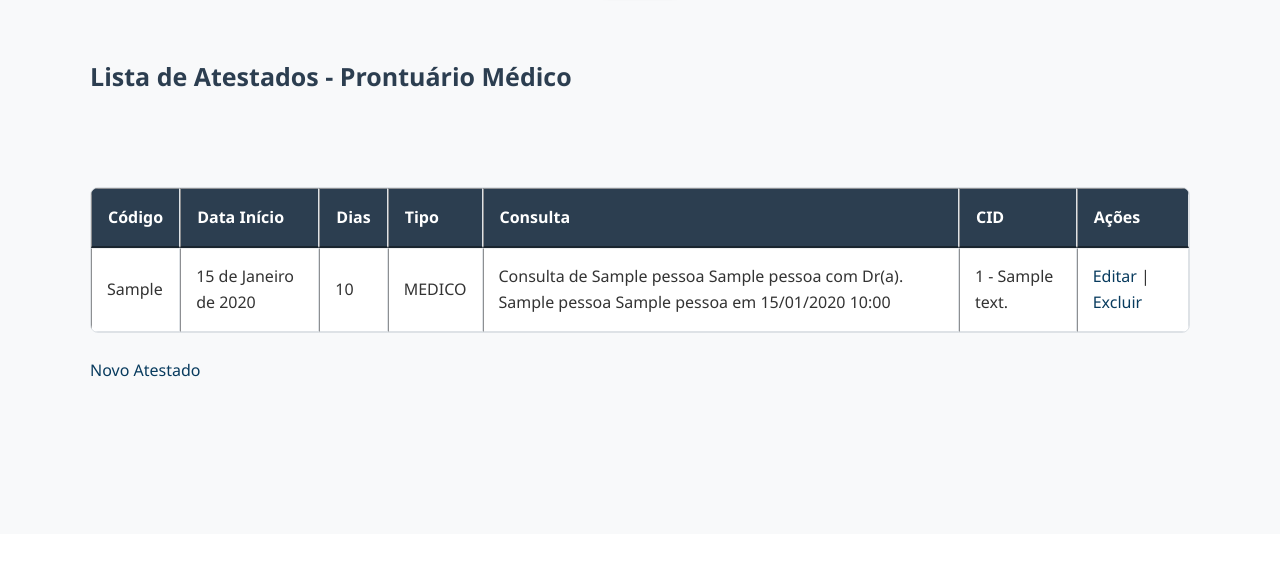
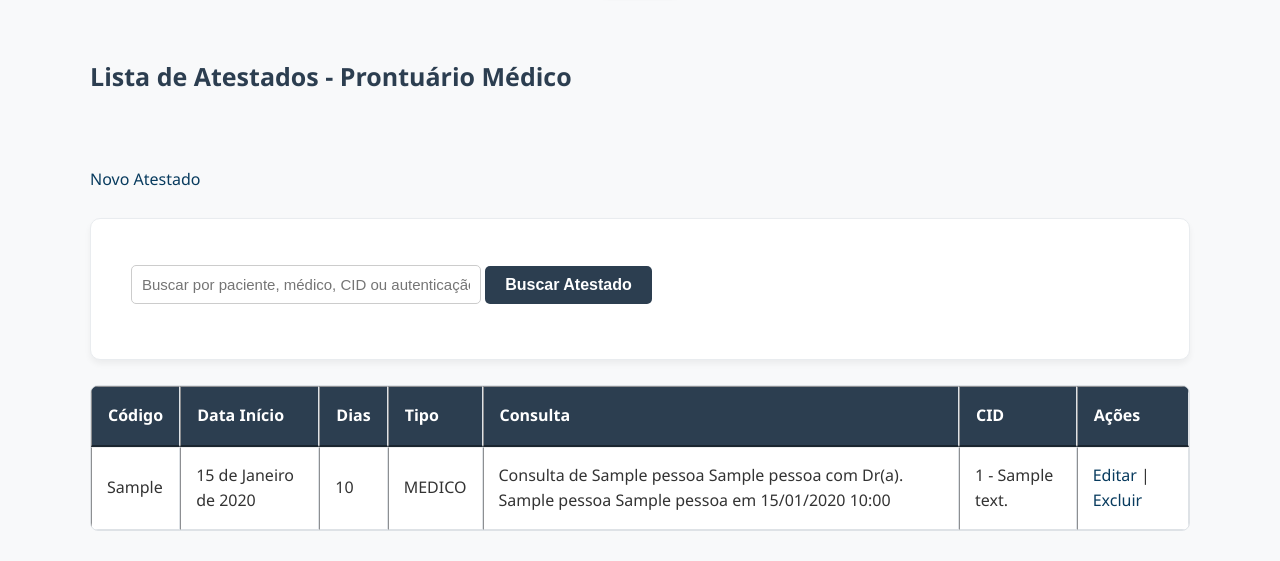
Before and after one commit to anleaes/2026-1-SDM-Segunda-Noite-ZS-02, a Django app: page /atestado/ in a window 1280 px wide. Shown: the part 266-827 px from the top of the page. Before the commit the page ends 643 px from the top, so only its background shows below. Run offline with Django 5.2, Linux system fonts and the light colour scheme; tables that the repository leaves empty hold one stand-in row (values such as "Sample post").

Commit message:
ajustei a  ordem dos elementos para seguir o padrao visual de pacientes

```diff
--- a/prontuarioapp/templates/atestado/list_atestado.html
+++ b/prontuarioapp/templates/atestado/list_atestado.html
@@ -1,9 +1,7 @@
 {% extends 'base.html' %}
 
 {% block title %}
-
     Lista de Atestados - {{ block.super }}
-
 {% endblock title %}
 
 {% block body %}
@@ -14,6 +12,22 @@
 
 <br />
 <br />
+
+<a href="{% url 'atestado:add_atestado' %}">
+    Novo Atestado
+</a>
+
+<br /><br />
+
+<div style="margin-bottom: 25px;">
+    <form action="{% url 'atestado:search_atestado' %}" method="GET">
+        <input name="query" type="text" placeholder="Buscar por paciente, médico, CID ou autenticação..."
+               style="padding: 10px; width: 350px; border-radius: 5px; border: 1px solid #ccc;">
+        <button type="submit" style="padding: 10px 20px; background-color: #2c3e50; color: white; border: none; border-radius: 5px; cursor: pointer;">
+            Buscar Atestado
+        </button>
+    </form>
+</div>
 
 <table border="1" cellpadding="5">
 
@@ -54,10 +68,4 @@
 
 </table>
 
-<br />
-
-<a href="{% url 'atestado:add_atestado' %}">
-    Novo Atestado
-</a>
-
 {% endblock body %}
```
